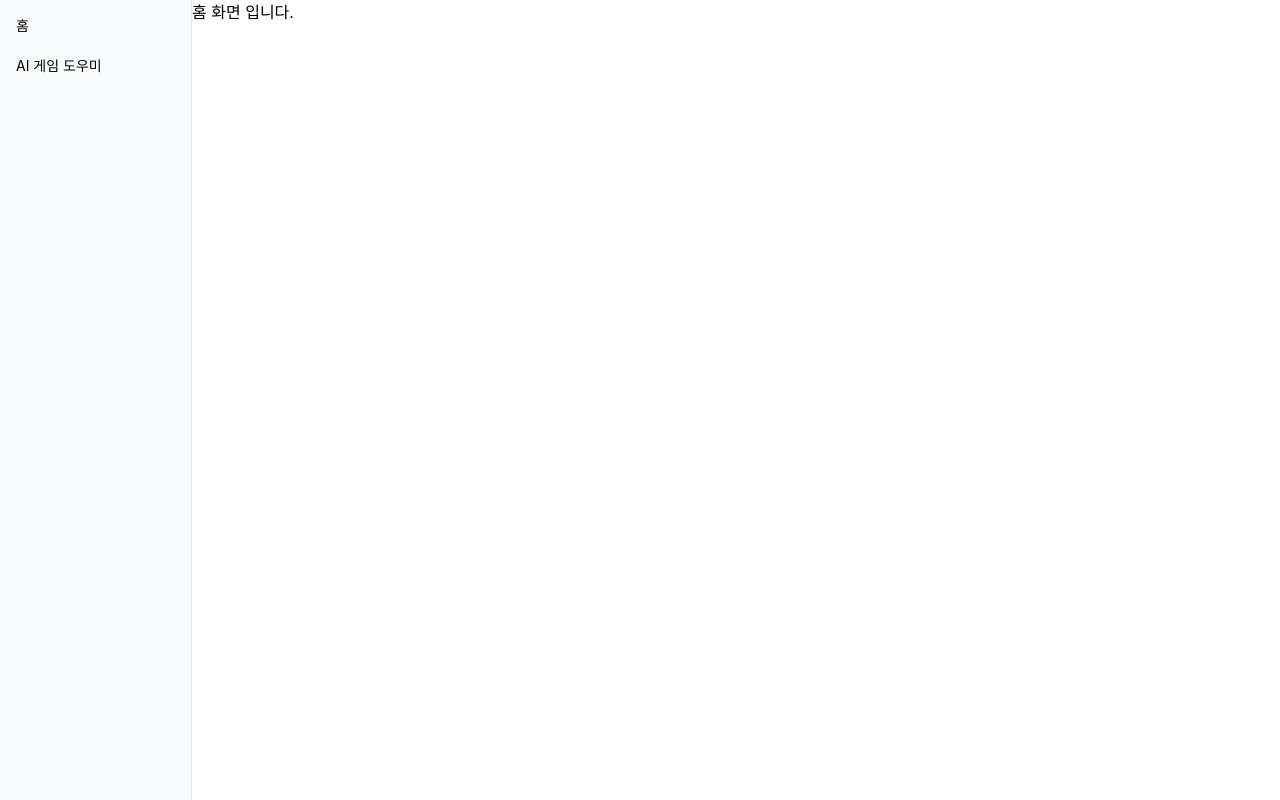
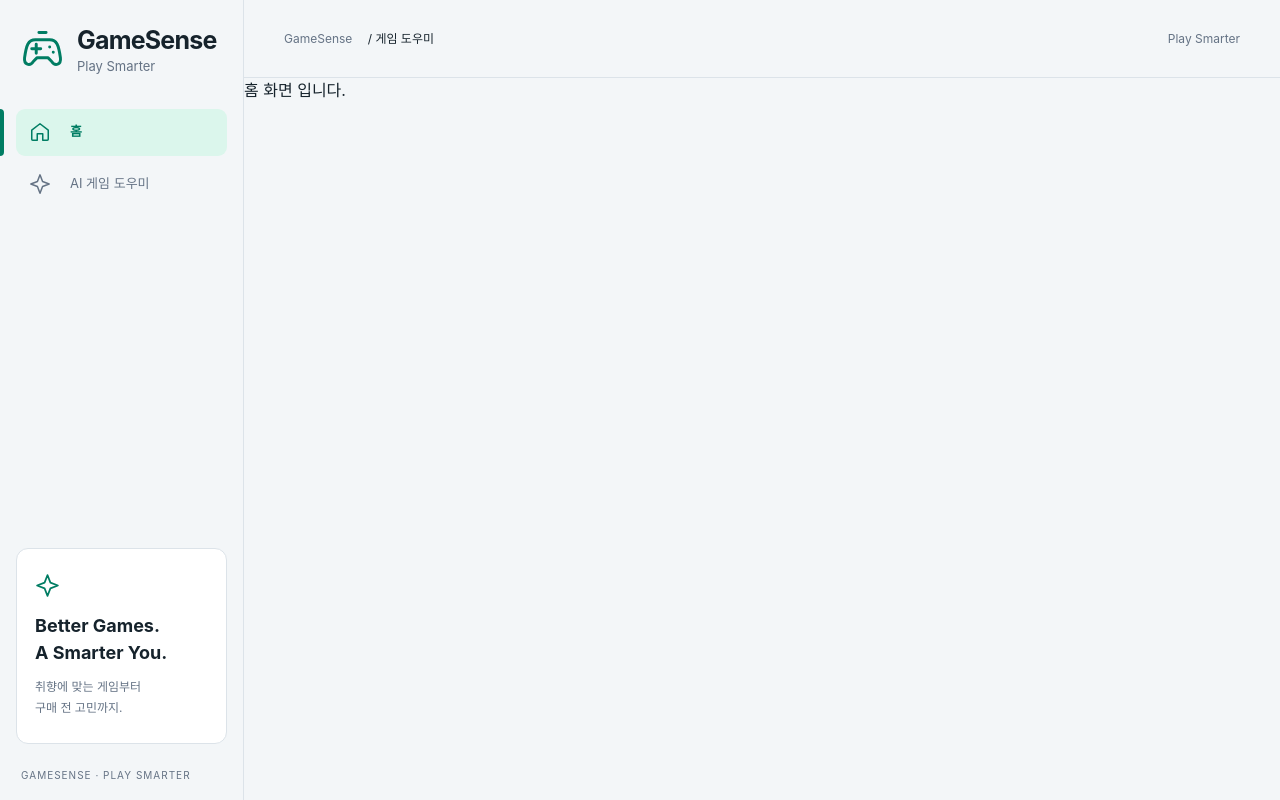
Before and after one commit to kimhanee2021-ux/final_project_front_end, a React (Vite) app: page / in a window 1280 px wide. Built offline with nearby package versions, Linux system fonts and the light colour scheme.

Commit message:
style: align AI assistant with GameSense UI

```diff
--- a/src/App.jsx
+++ b/src/App.jsx
@@ -1,11 +1,13 @@
 import { Outlet } from 'react-router-dom'
 import Sidebar from './components/Sidebar'
+import './styles/ai-shell.css'
 
 function App() {
   return (
-    <div className="flex">
+    <div className="ai-shell">
       <Sidebar />
-      <main className="flex-1">
+      <main className="ai-workspace">
+        <div className="ai-shell-header"><span>GameSense <span className="ai-breadcrumb">/ 게임 도우미</span></span><span>Play Smarter</span></div>
         <Outlet />
       </main>
     </div>
--- a/src/components/Sidebar.jsx
+++ b/src/components/Sidebar.jsx
@@ -1,8 +1,15 @@
 import { NavLink } from 'react-router-dom'
+import GSIcon from './discover/GSIcon'
 function Sidebar() {
   return (
-    <aside className="min-h-screen w-48 max-sm:w-24 shrink-0 border-r border-slate-200 bg-slate-50 p-4">
-      <nav className="flex flex-col gap-5 text-sm" aria-label="메인 메뉴"><NavLink to="/">홈</NavLink><NavLink to="/ai-games" className={({isActive})=>isActive?'font-bold text-indigo-700':''}>AI 게임 도우미</NavLink></nav>
+    <aside className="ai-sidebar">
+      <NavLink to="/" className="ai-brand"><GSIcon name="gamepad" size={43}/><span><strong>GameSense</strong><small>Play Smarter</small></span></NavLink>
+      <nav aria-label="메인 메뉴">
+        <NavLink to="/" end className={({isActive})=>`ai-nav-link ${isActive?'active':''}`}><GSIcon name="home" size={22}/><span>홈</span></NavLink>
+        <NavLink to="/ai-games" className={({isActive})=>`ai-nav-link ${isActive?'active':''}`}><GSIcon name="spark" size={22}/><span>AI 게임 도우미</span></NavLink>
+      </nav>
+      <div className="ai-sidebar-note"><GSIcon name="spark" size={25}/><strong>Better Games.<br/>A Smarter You.</strong><p>취향에 맞는 게임부터<br/>구매 전 고민까지.</p></div>
+      <small className="ai-sidebar-foot">GAMESENSE · PLAY SMARTER</small>
     </aside>
   )
 }
--- /dev/null
+++ b/src/components/discover/GSIcon.jsx
@@ -0,0 +1,88 @@
+const paths = {
+  mail: 'M3 5h18v14H3zM3 5l9 7 9-7',
+  lock: 'M5 10h14v11H5zM8 10V6a4 4 0 0 1 8 0v4M12 14v3',
+  eye: 'M2 12s3.5-7 10-7 10 7 10 7-3.5 7-10 7S2 12 2 12ZM15 12a3 3 0 1 1-6 0 3 3 0 0 1 6 0',
+  eyeOff: 'm3 3 18 18M10 5.2A11 11 0 0 1 12 5c6.5 0 10 7 10 7a19 19 0 0 1-3 3.8M6.2 6.2A22 22 0 0 0 2 12s3.5 7 10 7a12 12 0 0 0 5.8-1.8M10 10a3 3 0 0 0 4 4',
+  arrowLeft: 'M20 12H5m6-6-6 6 6 6',
+  logout: 'M9 4H3v16h6M9 12h12m-5-5 5 5-5 5',
+  book: 'M12 5v16M12 5C9 2 5 2 2 4v16c3-2 7-2 10 1 3-3 7-3 10-1V4c-3-2-7-2-10 1Z',
+  user: 'M16 7a4 4 0 1 1-8 0 4 4 0 0 1 8 0ZM4 21v-2a8 8 0 0 1 16 0v2',
+  edit: 'm16 3 5 5-12 12-6 1 1-6L16 3ZM13 6l5 5',
+  camera: 'M3 6h4l2-3h6l2 3h4v15H3V6ZM16 13a4 4 0 1 1-8 0 4 4 0 0 1 8 0',
+  image: 'M3 3h18v18H3zM3 16l6-6 5 5 3-3 4 4M16 7h.01',
+  pin: 'M19 9c0 6-7 13-7 13S5 15 5 9a7 7 0 1 1 14 0ZM15 9a3 3 0 1 1-6 0 3 3 0 0 1 6 0',
+  wallet: 'M20 7V3H5a3 3 0 0 0 0 6h16v12H5a3 3 0 0 1-3-3V6M21 13h-6v4h6M17 15h.01',
+  play: 'm8 4 12 8-12 8V4Z',
+  pause: 'M7 4v16M17 4v16',
+  more: 'M5 12h.01M12 12h.01M19 12h.01',
+  plus: 'M12 5v14M5 12h14',
+  note: 'M4 3h16v18H4zM8 7h8M8 11h8M8 15h5',
+  monitor: 'M3 3h18v13H3zM12 16v5M7 21h10',
+  cpu: 'M6 6h12v12H6zM9 9h6v6H9zM9 2v4M15 2v4M9 18v4M15 18v4M2 9h4M2 15h4M18 9h4M18 15h4',
+  gpu: 'M3 5h18v13H3zM1 3v17M8 9a3 3 0 1 1 0 6 3 3 0 0 1 0-6ZM17 9a3 3 0 1 1 0 6 3 3 0 0 1 0-6ZM6 18v3M10 18v3M14 18v3',
+  ram: 'M2 6h20v11H2zM6 9v4M10 9v4M14 9v4M18 9v4M4 17v3M8 17v3M12 17v3M16 17v3M20 17v3',
+  drive: 'm5 3-2 9v8h18v-8l-2-9H5ZM3 12h18M7 16h.01M11 16h.01M7 7h10',
+  shield: 'M12 2 3 6v6c0 5 9 10 9 10s9-5 9-10V6l-9-4ZM8 12l3 3 5-6',
+  refresh: 'M20 7a9 9 0 0 0-15-2L2 8M2 3v5h5M4 17a9 9 0 0 0 15 2l3-3M22 21v-5h-5',
+  activity: 'M2 12h4l3-9 5 18 3-9h5',
+  thermometer: 'M9 14V5a3 3 0 0 1 6 0v9a5 5 0 1 1-6 0ZM12 8v9M12 17v2M18 5h3M18 9h2',
+  bulb: 'M9 18h6M9 21h6M9 15a6 6 0 1 1 6 0v3H9v-3ZM12 1v1M2 5l2 1M20 6l2-1M1 12h2M21 12h2',
+  crown: 'm3 6 5 5 4-8 4 8 5-5-2 13H5L3 6ZM5 22h14',
+  info: 'M22 12a10 10 0 1 1-20 0 10 10 0 0 1 20 0ZM12 11v6M12 7h.01',
+  home: 'm3 10 9-7 9 7v10a1 1 0 0 1-1 1h-5v-7H9v7H4a1 1 0 0 1-1-1z',
+  compass: 'M22 12a10 10 0 1 1-20 0 10 10 0 0 1 20 0ZM16 8l-3 5-5 3 3-5z',
+  grid: 'M3 3h6v6H3zM15 3h6v6h-6zM3 15h6v6H3zM15 15h6v6h-6z',
+  list: 'M9 5h12M9 12h12M9 19h12M3 5h.01M3 12h.01M3 19h.01',
+  flame:
+    'M13 2c2 6-5 6-2 11 2 0 4-2 4-5 4 4 6 7 4 11-3 5-11 4-14-1-3-6 2-10 3-12-1 4 1 5 2 5 0-4 4-5 3-9Z',
+  calendar:
+    'M8 2v4M16 2v4M3 10h18M5 4h14a2 2 0 0 1 2 2v14a2 2 0 0 1-2 2H5a2 2 0 0 1-2-2V6a2 2 0 0 1 2-2ZM8 14h3M8 18h6',
+  chart: 'M4 20V11a2 2 0 0 1 4 0v9M10 20V5a2 2 0 0 1 4 0v15M16 20v-7a2 2 0 0 1 4 0v7',
+  spark: 'm12 2 2.8 7.2L22 12l-7.2 2.8L12 22l-2.8-7.2L2 12l7.2-2.8z',
+  gamepad:
+    'M8 6h8c4 0 5 3 6 10 .5 4-3 5-5 2l-2-2H9l-2 2c-2 3-5.5 2-5-2C3 9 4 6 8 6ZM6 11h5M8.5 8.5v5M16 10h.01M18 13h.01M10 2h4',
+  heart:
+    'M20.8 4.6a5.5 5.5 0 0 0-7.8 0L12 5.7l-1.1-1.1a5.5 5.5 0 0 0-7.8 7.8L12 21l8.8-8.6a5.5 5.5 0 0 0 0-7.8Z',
+  folder: 'M3 7h18v12a2 2 0 0 1-2 2H5a2 2 0 0 1-2-2V5a2 2 0 0 1 2-2h5l3 4',
+  settings:
+    'm9 3 1-2h4l1 2 2 1 2 0 2 3-1 2v3l1 2-2 4-2-1-2 1-1 3h-4l-1-3-2-1-2 1-2-4 1-2V9L2 7l2-3h3zM16 11a4 4 0 1 1-8 0 4 4 0 0 1 8 0',
+  search: 'M21 21l-5-5M18 10a8 8 0 1 1-16 0 8 8 0 0 1 16 0',
+  arrow: 'M4 12h15m-6-6 6 6-6 6',
+  chevron: 'm8 10 4 4 4-4',
+  sun: 'M12 2v2M12 20v2M2 12h2M20 12h2M5 5l1.5 1.5M17.5 17.5 19 19M5 19l1.5-1.5M17.5 6.5 19 5M17 12a5 5 0 1 1-10 0 5 5 0 0 1 10 0',
+  moon: 'M21 13A9 9 0 1 1 11 3a7 7 0 0 0 10 10',
+  globe:
+    'M22 12a10 10 0 1 1-20 0 10 10 0 0 1 20 0ZM2 12h20M12 2a20 20 0 0 1 0 20 20 20 0 0 1 0-20ZM4 6h16M4 18h16',
+  bell: 'M18 8a6 6 0 0 0-12 0c0 7-3 7-3 9h18c0-2-3-2-3-9M10 21h4',
+  close: 'm6 6 12 12M6 18 18 6',
+  menu: 'M3 6h18M3 12h18M3 18h18',
+  clock: 'M22 12a10 10 0 1 1-20 0 10 10 0 0 1 20 0ZM12 6v6l4 2',
+  star: 'm12 2 3 6 7 1-5 5 1 7-6-3-6 3 1-7-5-5 7-1z',
+  steam:
+    'M22 7a5 5 0 1 1-10 0 5 5 0 0 1 10 0ZM20 7a3 3 0 1 1-6 0 3 3 0 0 1 6 0ZM12 7 8 14M17 12l-5 6M1 13l5 2a4 4 0 1 1-2 4l-3-1M6 16l3 1',
+  playstation:
+    'M9 21V3l7 2c4 1 4 7 0 8l-2-1V7l-2-1v15M7 13l-5 2c-2 2 2 3 5 2M14 17l5-2c5-1 5 2 0 4l-5 2',
+  xbox: 'M22 12a10 10 0 1 1-20 0 10 10 0 0 1 20 0ZM5 4c6 2 11 9 13 15M19 4C13 6 8 13 6 19',
+  switch:
+    'M10 3H6a4 4 0 0 0-4 4v10a4 4 0 0 0 4 4h4V3ZM14 3h4a4 4 0 0 1 4 4v10a4 4 0 0 1-4 4h-4V3ZM6 7v2M18 14v2',
+  trophy: 'M8 3h8v7a4 4 0 0 1-8 0V3ZM8 5H3v3a5 5 0 0 0 5 5M16 5h5v3a5 5 0 0 1-5 5M12 14v6M7 21h10',
+  check: 'm5 12 4 4L19 6',
+}
+export default function GSIcon({ name, size = 22, ...props }) {
+  return (
+    <svg
+      width={size}
+      height={size}
+      viewBox="0 0 24 24"
+      fill="none"
+      stroke="currentColor"
+      strokeWidth="1.65"
+      strokeLinecap="round"
+      strokeLinejoin="round"
+      aria-hidden="true"
+      {...props}
+    >
+      <path d={paths[name] || paths.gamepad} />
+    </svg>
+  )
+}
--- /dev/null
+++ b/src/styles/ai-shell.css
@@ -0,0 +1,10 @@
+:root {--gs-bg:#f3f6f8;--gs-panel:#fff;--gs-raised:#edf1f5;--gs-hover:#e4ecef;--gs-text:#16232c;--gs-muted:#657385;--gs-border:#dce3e9;--gs-mint:#007d63;--gs-accent:#30f0bd;--gs-active:#dbf6ec;--gs-search:#e8edf3}
+:root[data-theme="dark"] {--gs-bg:#0c1218;--gs-panel:#11191f;--gs-raised:#19222c;--gs-hover:#202c37;--gs-text:#f4f6f9;--gs-muted:#94a3b6;--gs-border:#25313d;--gs-mint:#35edbe;--gs-accent:#35edbe;--gs-active:#102b2b;--gs-search:#1d2735}
+.ai-shell{min-height:100vh;background:var(--gs-bg);color:var(--gs-text);font-family:Inter,Pretendard,-apple-system,BlinkMacSystemFont,'Segoe UI','Malgun Gothic',sans-serif}
+.ai-sidebar{position:fixed;inset:0 auto 0 0;width:244px;padding:25px 16px 17px;border-right:1px solid var(--gs-border);display:flex;flex-direction:column;background:var(--gs-bg);overflow:auto}
+.ai-brand{display:flex;gap:13px;align-items:center;margin:0 5px 32px;text-decoration:none;color:var(--gs-text)}.ai-brand>svg{color:var(--gs-mint);flex-shrink:0}.ai-brand span{display:flex;flex-direction:column}.ai-brand strong{font-size:25px;letter-spacing:-.8px;font-weight:720;line-height:1.2}.ai-brand small{font-size:13px;color:var(--gs-muted);margin-top:2px}
+.ai-sidebar nav{display:grid;gap:5px}.ai-nav-link{position:relative;display:flex;gap:19px;align-items:center;padding:12px 13px;min-height:47px;border-radius:9px;color:var(--gs-muted);font-size:13px;text-decoration:none}.ai-nav-link:hover{background:var(--gs-raised)}.ai-nav-link.active{background:var(--gs-active);color:var(--gs-mint);font-weight:650}.ai-nav-link.active:before{content:'';position:absolute;left:-16px;top:0;bottom:0;width:4px;background:var(--gs-mint);border-radius:0 5px 5px 0}
+.ai-sidebar-note{margin-top:auto;padding:24px 18px;border-radius:12px;border:1px solid var(--gs-border);background:var(--gs-panel)}.ai-sidebar-note>svg{color:var(--gs-mint);margin-bottom:14px}.ai-sidebar-note strong{display:block;font-size:18px;line-height:1.5}.ai-sidebar-note p{font-size:12px;color:var(--gs-muted);margin-top:10px;line-height:1.8}.ai-sidebar-foot{color:var(--gs-muted);font-size:10px;letter-spacing:1px;padding:24px 5px 0}
+.ai-workspace{margin-left:244px;min-width:0}.ai-shell-header{height:78px;padding:0 40px;display:flex;align-items:center;justify-content:space-between;border-bottom:1px solid var(--gs-border);font-size:12px;color:var(--gs-muted)}.ai-breadcrumb{margin-left:12px;color:var(--gs-text)}
+@media(max-width:900px){.ai-sidebar{position:static;width:auto;padding:16px 20px;border-right:0;border-bottom:1px solid var(--gs-border);flex-direction:row;align-items:center;gap:24px}.ai-brand{margin:0}.ai-brand strong{font-size:20px}.ai-brand>svg{width:32px}.ai-sidebar nav{display:flex;margin-left:auto}.ai-nav-link{gap:8px;padding:10px;font-size:12px}.ai-nav-link.active:before,.ai-sidebar-note,.ai-sidebar-foot{display:none}.ai-workspace{margin-left:0}.ai-shell-header{height:54px;padding:0 20px}}
+@media(max-width:480px){.ai-brand small{display:none}.ai-brand strong{font-size:17px}.ai-sidebar{gap:12px;padding:14px 12px}.ai-nav-link{gap:5px;padding:9px 7px}.ai-nav-link svg{width:18px}}
```
Also changed, not shown: src/pages/ai/ai.css, 1 other file (tests, documents, lock files or other folders).
